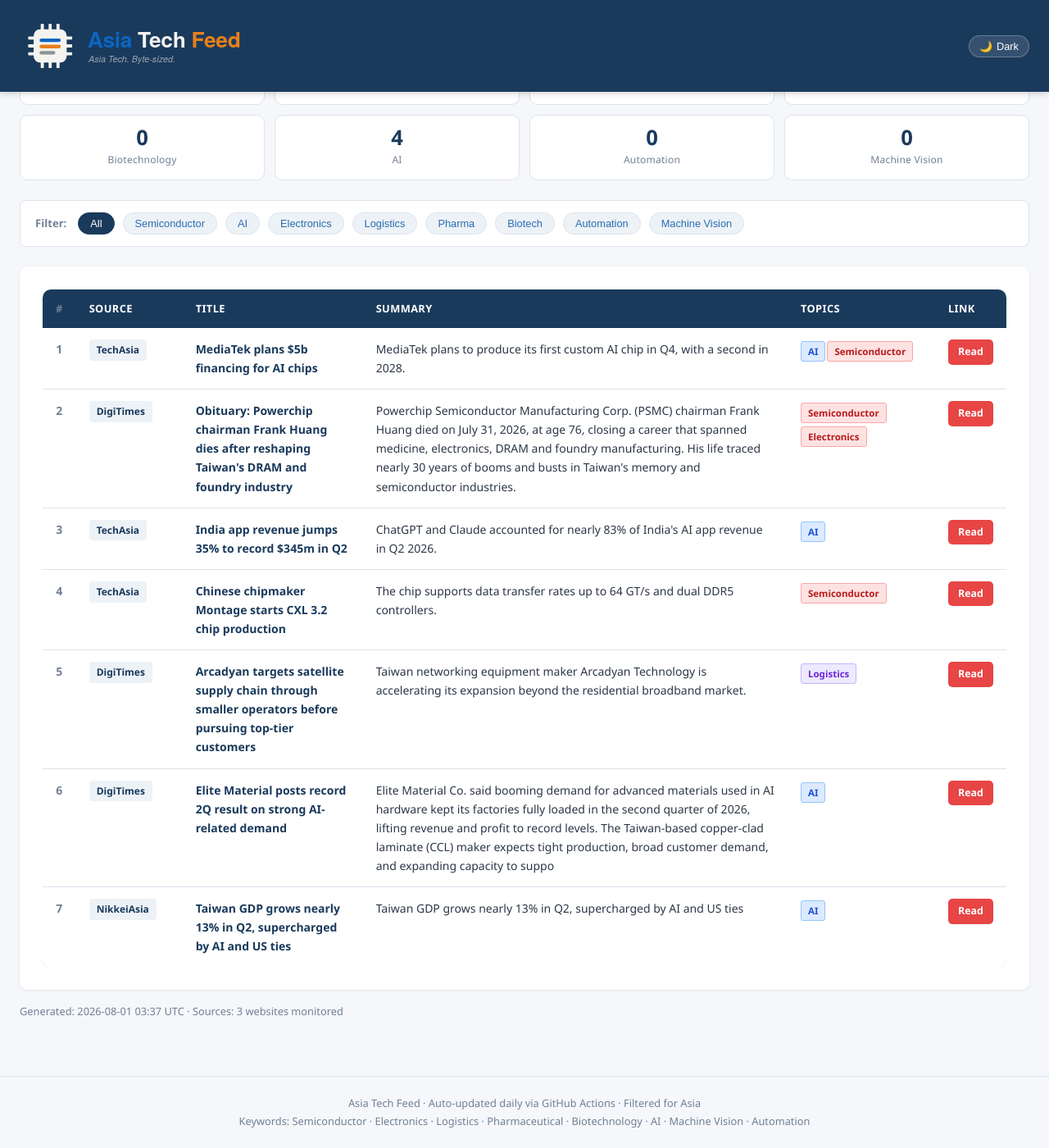
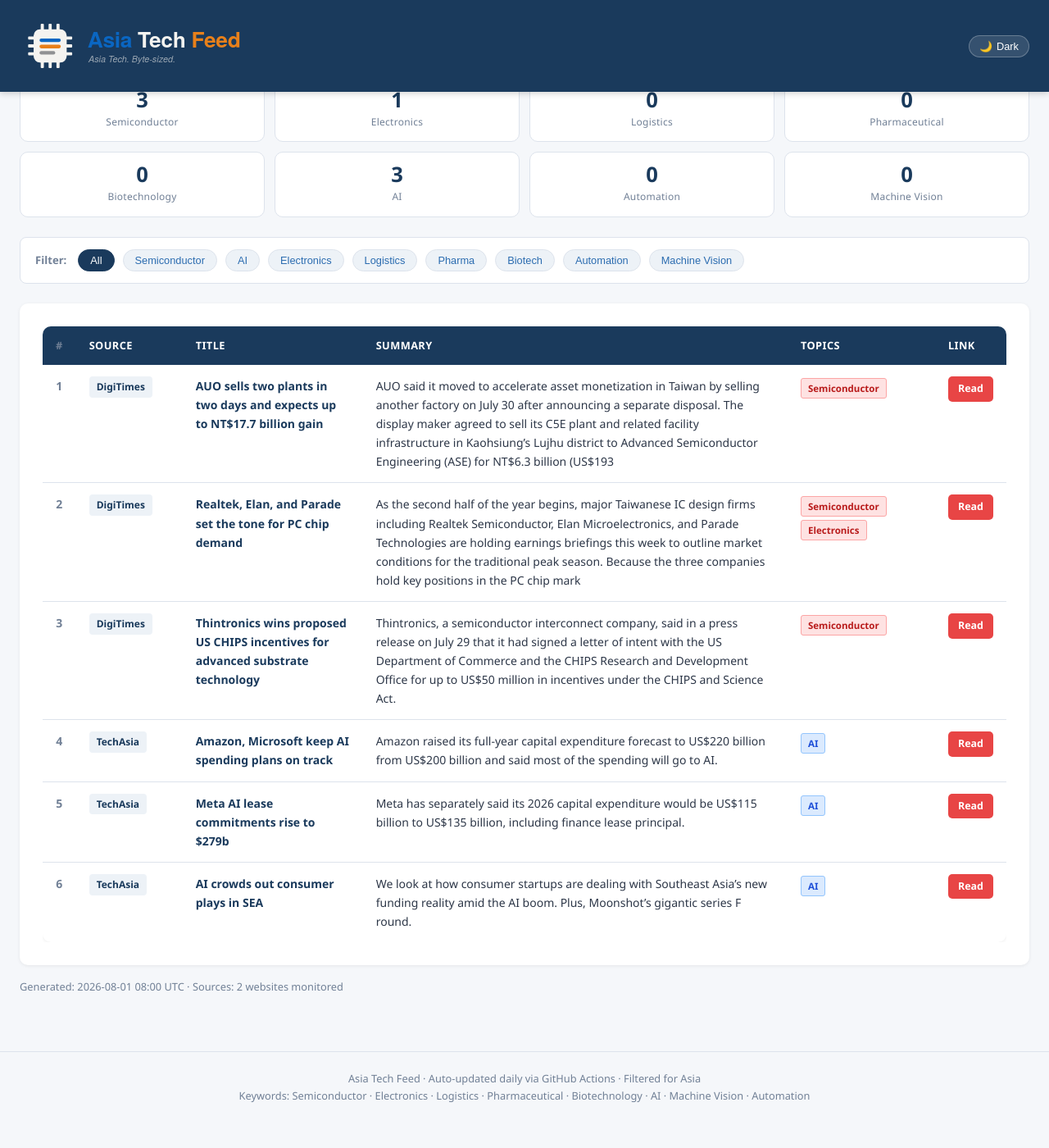
Before and after one commit to asiatechfeed/Asia-Tech-Feed, a Jekyll site: the page built from _posts/2026-08-01-asia-tech-news-digest.md, in a window 1280 px wide and 1400 px high, scrolled down 477 px. Shown: the whole window at 82% size. Built offline with Jekyll 4.4.1, drawn with Linux system fonts in a browser that asks for light colours; a script that is not in the unit is left out; after the commit the page ends 1846 px from its top, so only the background shows below that; some of the changed text lies outside the part shown.

Commit message:
📰 News digest 2026-08-01 (6 articles)

```diff
--- a/_posts/2026-08-01-asia-tech-news-digest.md
+++ b/_posts/2026-08-01-asia-tech-news-digest.md
@@ -1,16 +1,16 @@
 ---
 layout: post
 title: "Asia Tech News Digest - August 01, 2026"
-date: 2026-08-01 11:37:09 +0800
-articles_count: 7
-sources_count: 3
-sources: ["DigiTimes", "NikkeiAsia", "TechAsia"]
+date: 2026-08-01 16:00:45 +0800
+articles_count: 6
+sources_count: 2
+sources: ["DigiTimes", "TechAsia"]
 csv_file: /assets/data/news-2026-08-01.tsv
-featured_title: "MediaTek plans $5b financing for AI chips"
-featured_url: "https://www.techinasia.com/mediatek-launches-ai-chip-rival-qualcomm"
-featured_source: "TechAsia"
-featured_summary: "MediaTek plans to produce its first custom AI chip in Q4, with a second in 2028."
-featured_image: ""
+featured_title: "AUO sells two plants in two days and expects up to NT$17.7 billion gain"
+featured_url: "https://www.digitimes.com/news/a20260730PD232/auo-plant-kaohsiung-taiwan-ase.html"
+featured_source: "DigiTimes"
+featured_summary: "AUO said it moved to accelerate asset monetization in Taiwan by selling another factory on July 30 after announcing a separate disposal. The display maker agreed to sell its C5E plant and related facility infrastructure in Kaohsiung\u2019s Lujhu district to Advanced Semiconductor Engineering (ASE) for NT$6.3 billion (US$193"
+featured_image: "https://img.digitimes.com/newsshow/20260730pd232_files/1_2b.jpg"
 ---
 
 <table class="news-table">
@@ -27,59 +27,51 @@ featured_image: ""
 <tbody>
 <tr>
   <td class="col-num">1</td>
-  <td class="col-source"><span class="source-badge">TechAsia</span></td>
-  <td class="col-title"><span class="article-title">MediaTek plans $5b financing for AI chips</span></td>
-  <td class="col-summary">MediaTek plans to produce its first custom AI chip in Q4, with a second in 2028.</td>
-  <td class="col-tags"><span class="tag ai">AI</span><span class="tag semi">Semiconductor</span></td>
-  <td class="col-link"><a class="btn-link" href="https://www.techinasia.com/mediatek-launches-ai-chip-rival-qualcomm" target="_blank" rel="noopener">Read</a></td>
+  <td class="col-source"><span class="source-badge">DigiTimes</span></td>
+  <td class="col-title"><span class="article-title">AUO sells two plants in two days and expects up to NT$17.7 billion gain</span></td>
+  <td class="col-summary">AUO said it moved to accelerate asset monetization in Taiwan by selling another factory on July 30 after announcing a separate disposal. The display maker agreed to sell its C5E plant and related facility infrastructure in Kaohsiung’s Lujhu district to Advanced Semiconductor Engineering (ASE) for NT$6.3 billion (US$193</td>
+  <td class="col-tags"><span class="tag semi">Semiconductor</span></td>
+  <td class="col-link"><a class="btn-link" href="https://www.digitimes.com/news/a20260730PD232/auo-plant-kaohsiung-taiwan-ase.html" target="_blank" rel="noopener">Read</a></td>
 </tr>
 <tr>
   <td class="col-num">2</td>
   <td class="col-source"><span class="source-badge">DigiTimes</span></td>
-  <td class="col-title"><span class="article-title">Obituary: Powerchip chairman Frank Huang dies after reshaping Taiwan's DRAM and foundry industry</span></td>
-  <td class="col-summary">Powerchip Semiconductor Manufacturing Corp. (PSMC) chairman Frank Huang died on July 31, 2026, at age 76, closing a career that spanned medicine, electronics, DRAM and foundry manufacturing. His life traced nearly 30 years of booms and busts in Taiwan's memory and semiconductor industries.</td>
+  <td class="col-title"><span class="article-title">Realtek, Elan, and Parade set the tone for PC chip demand</span></td>
+  <td class="col-summary">As the second half of the year begins, major Taiwanese IC design firms including Realtek Semiconductor, Elan Microelectronics, and Parade Technologies are holding earnings briefings this week to outline market conditions for the traditional peak season. Because the three companies hold key positions in the PC chip mark</td>
   <td class="col-tags"><span class="tag semi">Semiconductor</span><span class="tag semi">Electronics</span></td>
-  <td class="col-link"><a class="btn-link" href="https://www.digitimes.com/news/a20260801PD200/dram-taiwan-chairman-psmc-technology.html" target="_blank" rel="noopener">Read</a></td>
+  <td class="col-link"><a class="btn-link" href="https://www.digitimes.com/news/a20260730PD234/demand-pc-realtek-parade-ic-design.html" target="_blank" rel="noopener">Read</a></td>
 </tr>
 <tr>
   <td class="col-num">3</td>
-  <td class="col-source"><span class="source-badge">TechAsia</span></td>
-  <td class="col-title"><span class="article-title">India app revenue jumps 35% to record $345m in Q2</span></td>
-  <td class="col-summary">ChatGPT and Claude accounted for nearly 83% of India's AI app revenue in Q2 2026.</td>
-  <td class="col-tags"><span class="tag ai">AI</span></td>
-  <td class="col-link"><a class="btn-link" href="https://www.techinasia.com/openai-google-perplexity-offer-free-ai-tools-tap-india-data" target="_blank" rel="noopener">Read</a></td>
+  <td class="col-source"><span class="source-badge">DigiTimes</span></td>
+  <td class="col-title"><span class="article-title">Thintronics wins proposed US CHIPS incentives for advanced substrate technology</span></td>
+  <td class="col-summary">Thintronics, a semiconductor interconnect company, said in a press release on July 29 that it had signed a letter of intent with the US Department of Commerce and the CHIPS Research and Development Office for up to US$50 million in incentives under the CHIPS and Science Act.</td>
+  <td class="col-tags"><span class="tag semi">Semiconductor</span></td>
+  <td class="col-link"><a class="btn-link" href="https://www.digitimes.com/news/a20260730PR202/substrate-technology-incentives-packaging-materials.html" target="_blank" rel="noopener">Read</a></td>
 </tr>
 <tr>
   <td class="col-num">4</td>
   <td class="col-source"><span class="source-badge">TechAsia</span></td>
-  <td class="col-title"><span class="article-title">Chinese chipmaker Montage starts CXL 3.2 chip production</span></td>
-  <td class="col-summary">The chip supports data transfer rates up to 64 GT/s and dual DDR5 controllers.</td>
-  <td class="col-tags"><span class="tag semi">Semiconductor</span></td>
-  <td class="col-link"><a class="btn-link" href="https://www.techinasia.com/chinese-ai-chip-supplier-axera-trades-flat-in-hong-kong-debut" target="_blank" rel="noopener">Read</a></td>
+  <td class="col-title"><span class="article-title">Amazon, Microsoft keep AI spending plans on track</span></td>
+  <td class="col-summary">Amazon raised its full-year capital expenditure forecast to US$220 billion from US$200 billion and said most of the spending will go to AI.</td>
+  <td class="col-tags"><span class="tag ai">AI</span></td>
+  <td class="col-link"><a class="btn-link" href="https://www.techinasia.com/amazon-to-invest-13b-in-india-for-ai-cloud-push" target="_blank" rel="noopener">Read</a></td>
 </tr>
 <tr>
   <td class="col-num">5</td>
-  <td class="col-source"><span class="source-badge">DigiTimes</span></td>
-  <td class="col-title"><span class="article-title">Arcadyan targets satellite supply chain through smaller operators before pursuing top-tier customers</span></td>
-  <td class="col-summary">Taiwan networking equipment maker Arcadyan Technology is accelerating its expansion beyond the residential broadband market.</td>
-  <td class="col-tags"><span class="tag logis">Logistics</span></td>
-  <td class="col-link"><a class="btn-link" href="https://www.digitimes.com/news/a20260730PD214/arcadyan-taiwan-equipment-expansion-fwa.html" target="_blank" rel="noopener">Read</a></td>
+  <td class="col-source"><span class="source-badge">TechAsia</span></td>
+  <td class="col-title"><span class="article-title">Meta AI lease commitments rise to $279b</span></td>
+  <td class="col-summary">Meta has separately said its 2026 capital expenditure would be US$115 billion to US$135 billion, including finance lease principal.</td>
+  <td class="col-tags"><span class="tag ai">AI</span></td>
+  <td class="col-link"><a class="btn-link" href="https://www.techinasia.com/meta-expand-louisiana-ai-data-center-5-gw" target="_blank" rel="noopener">Read</a></td>
 </tr>
 <tr>
   <td class="col-num">6</td>
-  <td class="col-source"><span class="source-badge">DigiTimes</span></td>
-  <td class="col-title"><span class="article-title">Elite Material posts record 2Q result on strong AI-related demand</span></td>
-  <td class="col-summary">Elite Material Co. said booming demand for advanced materials used in AI hardware kept its factories fully loaded in the second quarter of 2026, lifting revenue and profit to record levels. The Taiwan-based copper-clad laminate (CCL) maker expects tight production, broad customer demand, and expanding capacity to suppo</td>
+  <td class="col-source"><span class="source-badge">TechAsia</span></td>
+  <td class="col-title"><span class="article-title">AI crowds out consumer plays in SEA</span></td>
+  <td class="col-summary">We look at how consumer startups are dealing with Southeast Asia’s new funding reality amid the AI boom. Plus, Moonshot’s gigantic series F round.</td>
   <td class="col-tags"><span class="tag ai">AI</span></td>
-  <td class="col-link"><a class="btn-link" href="https://www.digitimes.com/news/a20260730PD224/elite-material-demand-materials-capacity-sales.html" target="_blank" rel="noopener">Read</a></td>
-</tr>
-<tr>
-  <td class="col-num">7</td>
-  <td class="col-source"><span class="source-badge">NikkeiAsia</span></td>
-  <td class="col-title"><span class="article-title">Taiwan GDP grows nearly 13% in Q2, supercharged by AI and US ties</span></td>
-  <td class="col-summary">Taiwan GDP grows nearly 13% in Q2, supercharged by AI and US ties</td>
-  <td class="col-tags"><span class="tag ai">AI</span></td>
-  <td class="col-link"><a class="btn-link" href="https://asia.nikkei.com/economy/taiwan-gdp-grows-nearly-13-in-q2-supercharged-by-ai-and-us-ties" target="_blank" rel="noopener">Read</a></td>
+  <td class="col-link"><a class="btn-link" href="https://www.techinasia.com/ai-crowds-consumer-plays-sea" target="_blank" rel="noopener">Read</a></td>
 </tr>
 </tbody>
 </table>
```
Also changed, not shown: _data/seen_urls.json (+7 -1 lines), _digest_meta.json (+19 -20 lines), assets/data/news-2026-08-01.tsv (+6 -7 lines), assets/data/search-index.json.
